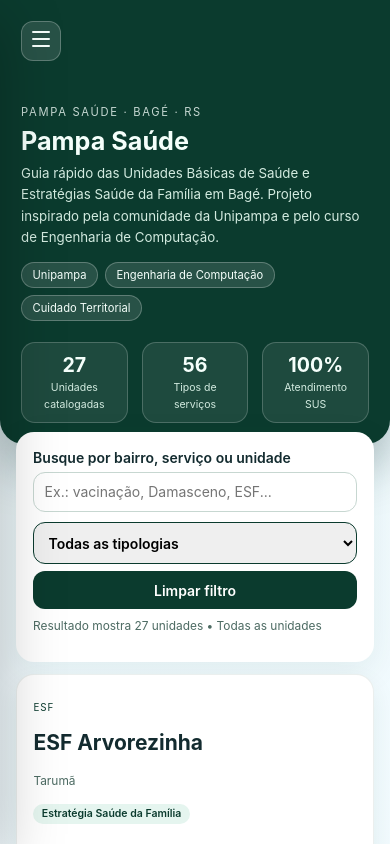
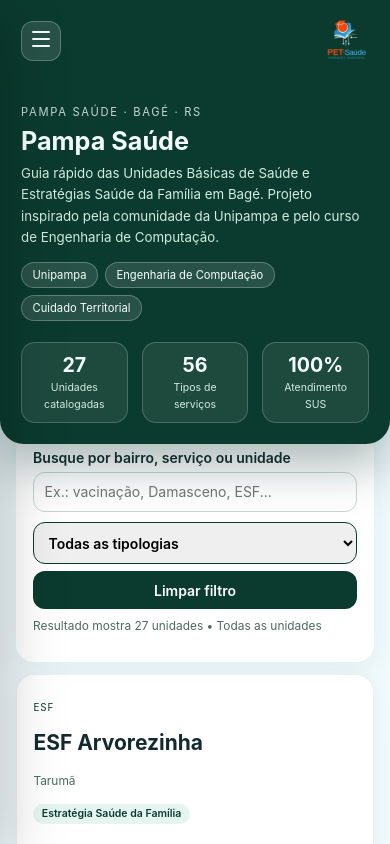
Before and after one commit to RodrigoPeraca/Pampa-Sa-de, a React (Create React App) app: page / in a window 390 px wide. Shown: the top 844 px of the page. Built offline with nearby package versions, Linux system fonts and the light colour scheme.

Commit message:
Adiciona logo do PET-Saúde no hero

```diff
--- a/src/App.css
+++ b/src/App.css
@@ -18,6 +18,26 @@
   border-bottom-left-radius: 24px;
   border-bottom-right-radius: 24px;
   box-shadow: 0 20px 50px rgba(5, 46, 43, 0.35);
+  position: relative; /* Para posicionar a logo absoluta */
+}
+/* LOGO/ PET Saúde */
+.pet-saude-logo {
+  position: absolute;
+  top: 22px;      /* sobe/desce */
+  right: 230px;    /* esquerda/direita */
+  height: 100px;   /* tamanho */
+  width: auto;
+  object-fit: contain;
+  z-index: 5;
+  opacity: 0.95;
+}
+/* opcional: em telas pequenas, diminuir a logo */
+@media (max-width: 768px) {
+  .pet-saude-logo {
+    height: 54px;
+    top: 16px;
+    right: 16px;
+  }
 }
 
 .hero-content {
@@ -66,7 +86,9 @@
   grid-template-columns: repeat(3, 1fr);
   gap: 1rem;
   text-align: center;
+
 }
+
 
 .hero-stats div {
   padding: 0.75rem;
@@ -787,7 +809,7 @@
 }
 
 .unipampa-footer::before {
-  content: '';
+  content: "";
   position: absolute;
   left: 0;
   top: 4px;
--- a/src/components/Header.js
+++ b/src/components/Header.js
@@ -36,6 +36,7 @@ export function Header({
           {isMenuOpen ? <X size={24} /> : <Menu size={24} />}
         </button>
         <div className="hero-title"></div>
+
         <div className="menu-spacer" />
       </div>
 
@@ -102,6 +103,7 @@ export function Header({
       </div>
 
       <div className="hero-stats">
+
         <div>
           <strong>{FACILITIES.length}</strong>
           <span>Unidades catalogadas</span>
@@ -115,6 +117,8 @@ export function Header({
           <span>Atendimento SUS</span>
         </div>
       </div>
+      <img className='pet-saude-logo' src='/PetSaude_logo.png'
+          alt="PetSaude" />
     </header>
   );
 }
```
Also changed, not shown: public/PetSaude_logo.png (added).
